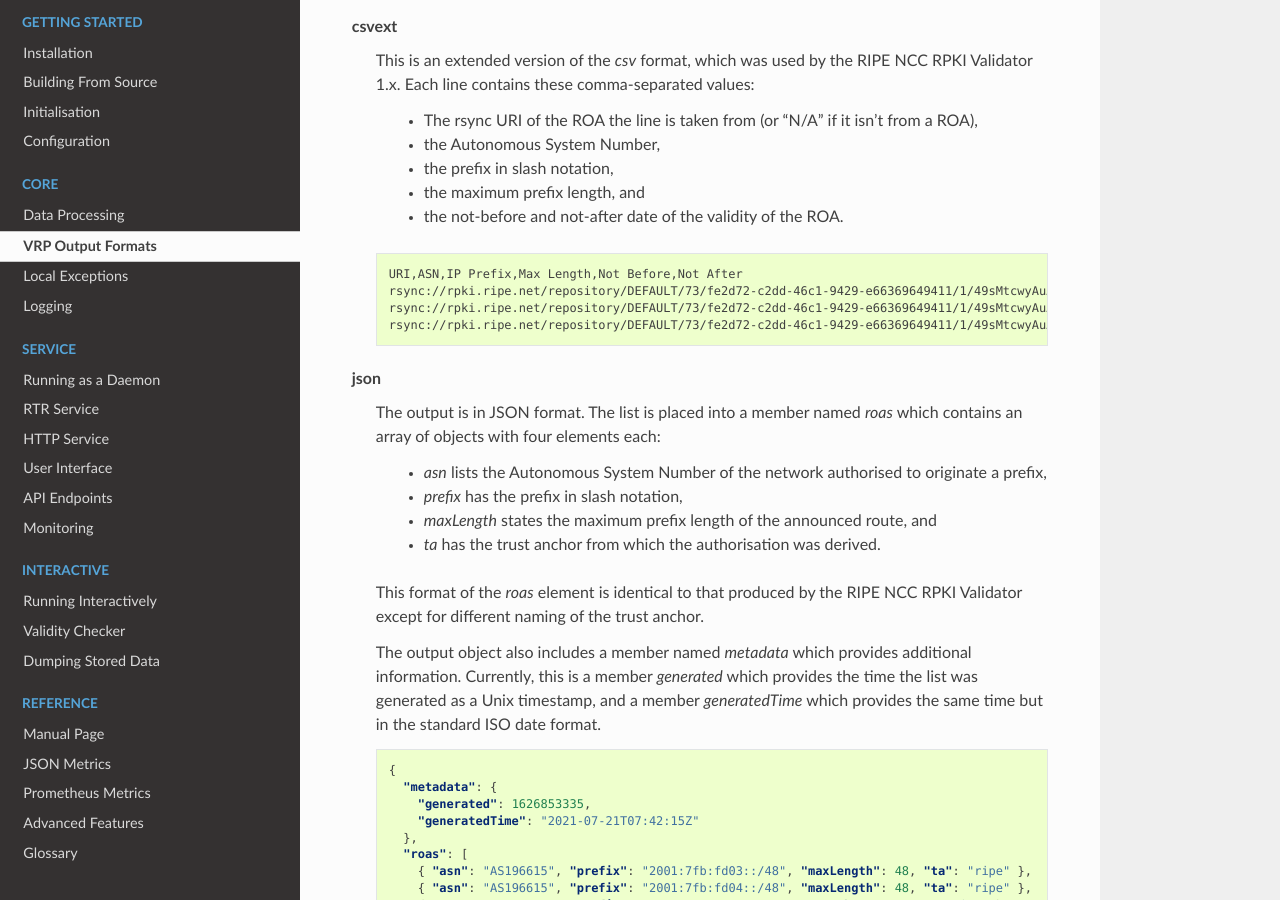
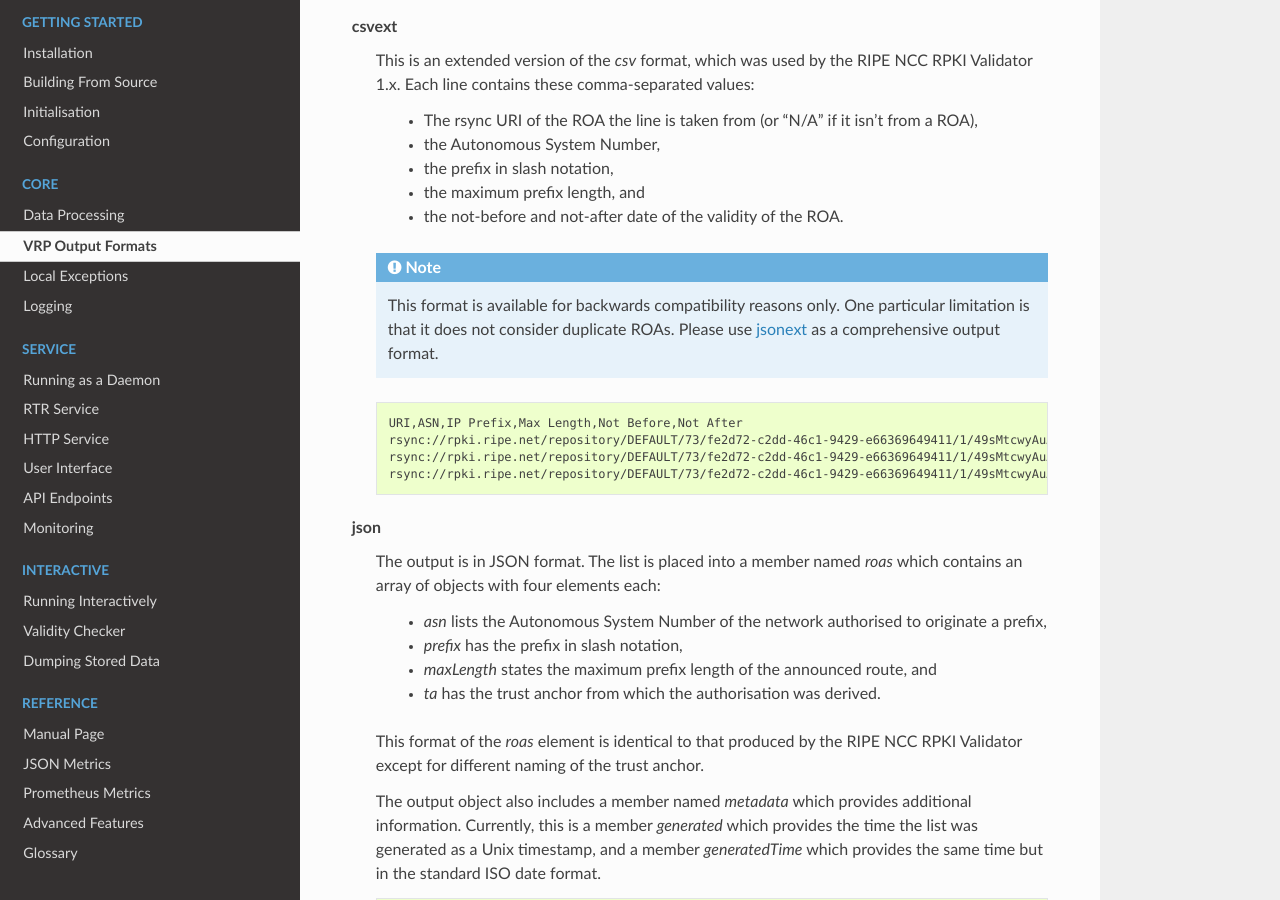
Before and after one commit to NLnetLabs/routinator, a Sphinx documentation site: the page built from doc/manual/source/output-formats.rst, in a window 1280 px wide and 900 px high, scrolled down 947 px. Built offline with Sphinx 7.4.7 and the Read the Docs theme 2.0.0, drawn with Linux system fonts in a browser that asks for light colours.

Commit message:
Add `csvext` note about limitations

```diff
--- a/doc/manual/source/output-formats.rst
+++ b/doc/manual/source/output-formats.rst
@@ -54,6 +54,11 @@ generated in a wide range of output formats for various use cases.
             - the prefix in slash notation,
             - the maximum prefix length, and
             - the not-before and not-after date of the validity of the ROA.
+
+          .. Note:: This format is available for backwards compatibility
+                    reasons only. One particular limitation is that it does
+                    not consider duplicate ROAs. Please use :term:`jsonext`
+                    as a comprehensive output format.
 
           .. code-block:: text
 
```
